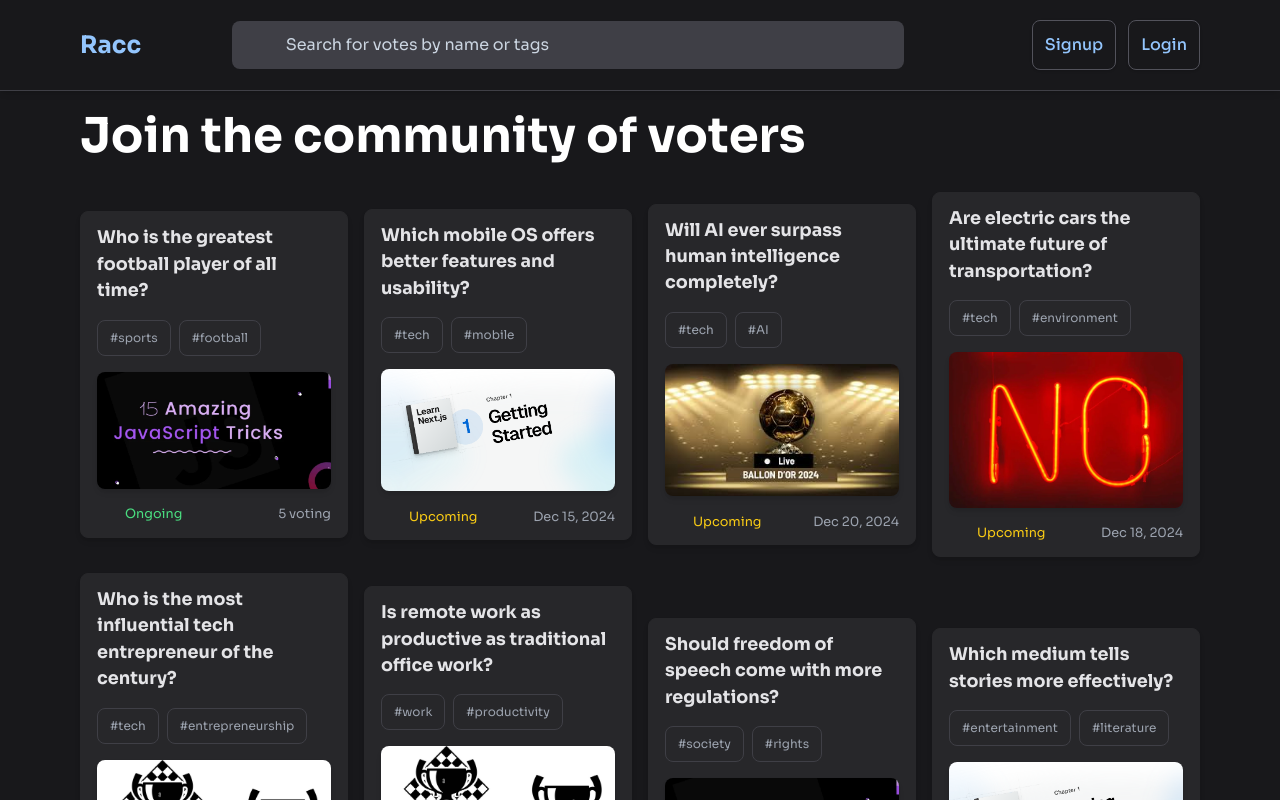
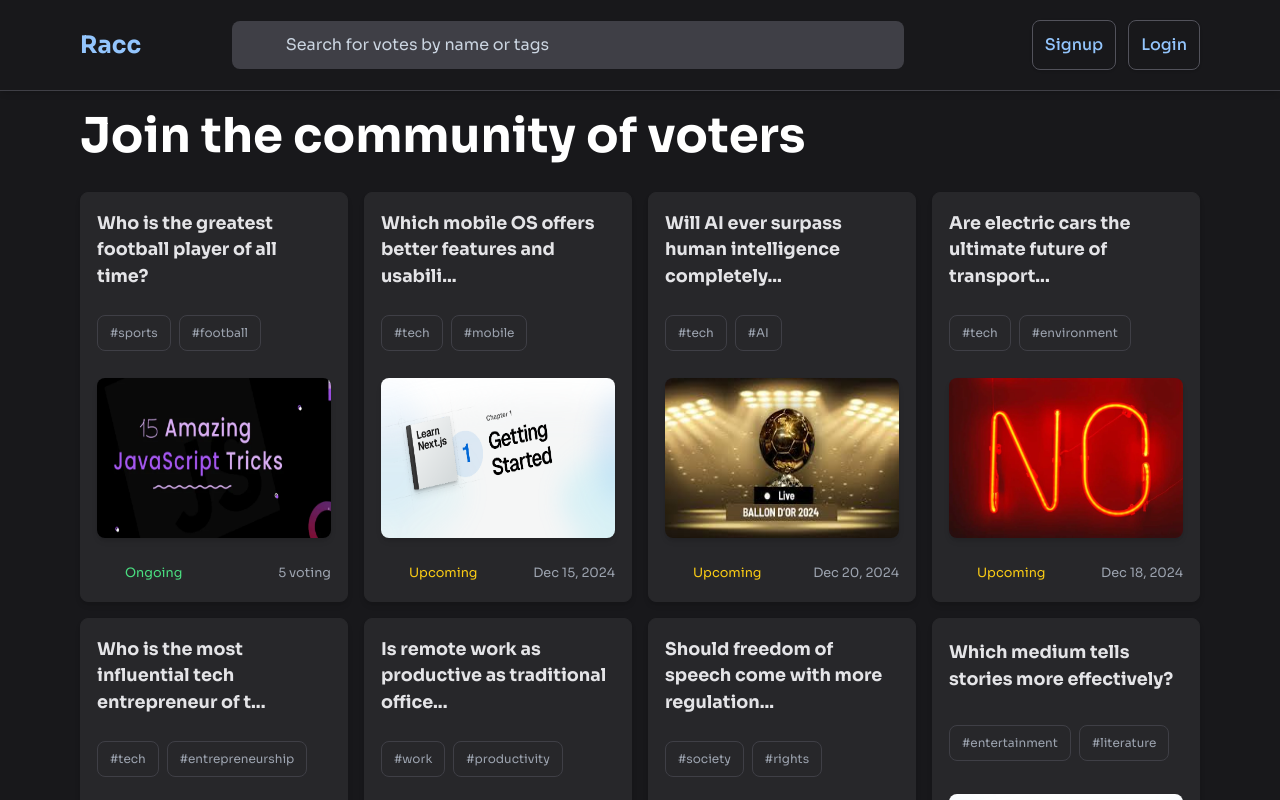
Before and after one commit to fisayo-dev/racc, a React (Vite) app: page / in a window 1280 px wide. Shown: the top 800 px of the page. Built offline with nearby package versions, Linux system fonts and the light colour scheme; some icons are missing.

Commit message:
style: redesigning vote cards

```diff
--- a/src/components/VoteCard.jsx
+++ b/src/components/VoteCard.jsx
@@ -65,10 +65,10 @@ const VoteCard = ({
     }
   };
   return (
-    <div className="bg-zinc-800 text-zinc-100 border-[0.1rem] border-zinc-800 hover:border-zinc-500 cursor-pointer shadow-md rounded-lg grid gap-2">
+    <div className="bg-zinc-800 h-[410px] overflow-hidden text-zinc-100 border-[0.1rem] border-zinc-800 hover:border-zinc-500 cursor-pointer shadow-md rounded-lg grid gap-2">
       <div className="grid items-center py-3 px-4 gap-4">
         <h2 className="md:text-[1.1rem] text-[1.4rem] text-zinc-200 font-bold">
-          {description}
+          {description.length > 50 ? `${description.substr(0,50)}...`: description}
         </h2>
         <div className="flex items-center gap-2 flex-wrap">
           {tags.map((tag) => (
@@ -77,8 +77,8 @@ const VoteCard = ({
             </div>
           ))}
         </div>
-        <div className="flex rounded-lg shadow-md overflow-clip items-stretch">
-          <img src={image} className="w-full" alt="" draggable={false} />
+        <div className="flex h-40 rounded-lg shadow-md overflow-clip items-stretch">
+          <img src={image} className="w-full bg-center bg-cover " alt="" draggable={false} />
         </div>
         {/* <div className="grid gap-[0.4rem]">
           {options.map((opt) => (
```
